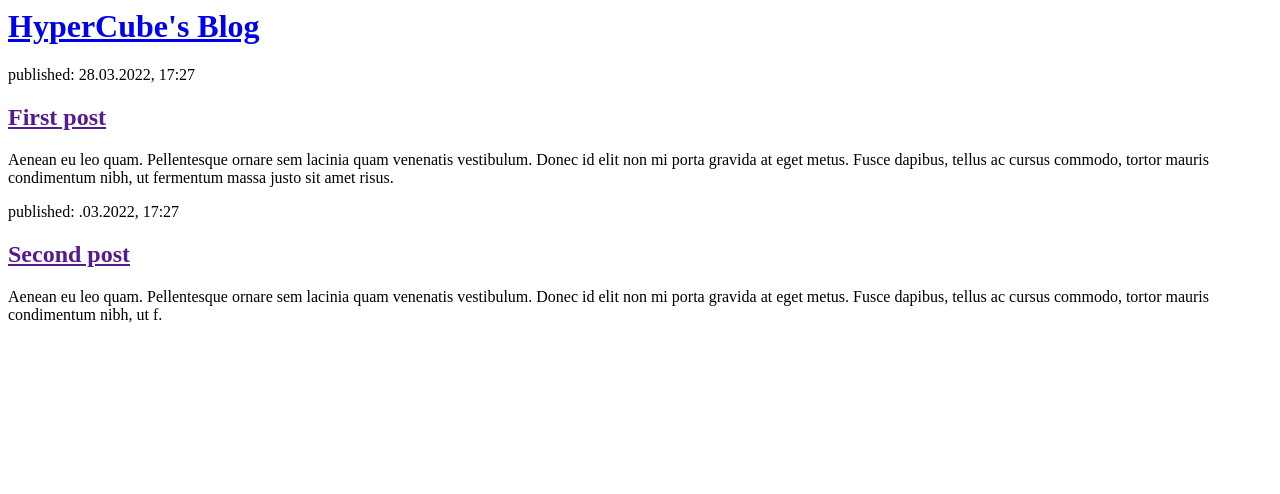
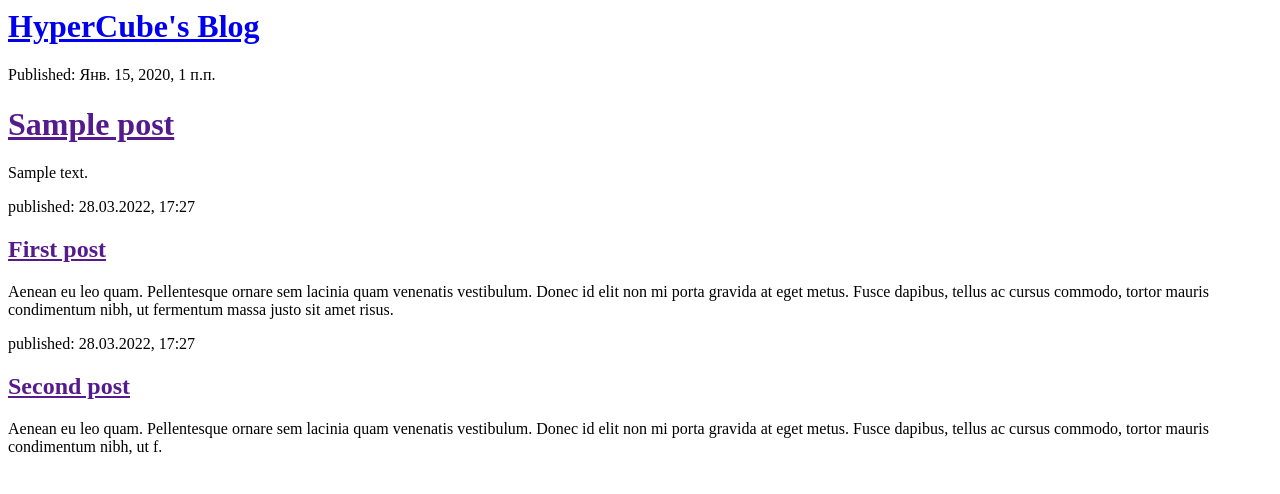
Before and after one commit to Xeont88/django_test_2, a Django app: page / in a window 1280 px wide. Shown: the top 494 px of the page. Run offline with Django 3.2, Linux system fonts and the light colour scheme; tables that the repository leaves empty hold one stand-in row (values such as "Sample post").

Commit message:
Modified templates to display post from database

```diff
--- a/blog/templates/blog/post_list.html
+++ b/blog/templates/blog/post_list.html
@@ -7,6 +7,15 @@
             <h1><a href="/">HyperCube's Blog</a></h1>
         </div>
 
+        {% for post in posts %}
+        <div>
+            <p>Published: {{post.published_date}}</p>
+            <h1><a href="">{{post.title}}</a> </h1>
+            <p>{{post.text|linebreaksbr}}</p>
+        </div>
+
+        {% endfor %}
+
         <div>
             <p>published: 28.03.2022, 17:27</p>
             <h2><a href="">First post</a></h2>
@@ -14,7 +23,7 @@
         </div>
 
         <div>
-            <p>published: .03.2022, 17:27</p>
+            <p>published: 28.03.2022, 17:27</p>
             <h2><a href="">Second post</a></h2>
             <p>Aenean eu leo quam. Pellentesque ornare sem lacinia quam venenatis vestibulum. Donec id elit non mi porta gravida at eget metus. Fusce dapibus, tellus ac cursus commodo, tortor mauris condimentum nibh, ut f.</p>
         </div>
--- a/blog/views.py
+++ b/blog/views.py
@@ -1,7 +1,11 @@
 from django.shortcuts import render
+from django.utils import timezone
+from .models import Post
+
 
 # Create your views here.
 
 
 def post_list(request):
-    return render(request, 'blog/post_list.html', {})
+    posts = Post.objects.filter(published_date__lte=timezone.now()).order_by('published_date')
+    return render(request, 'blog/post_list.html', {'posts':posts})
```
